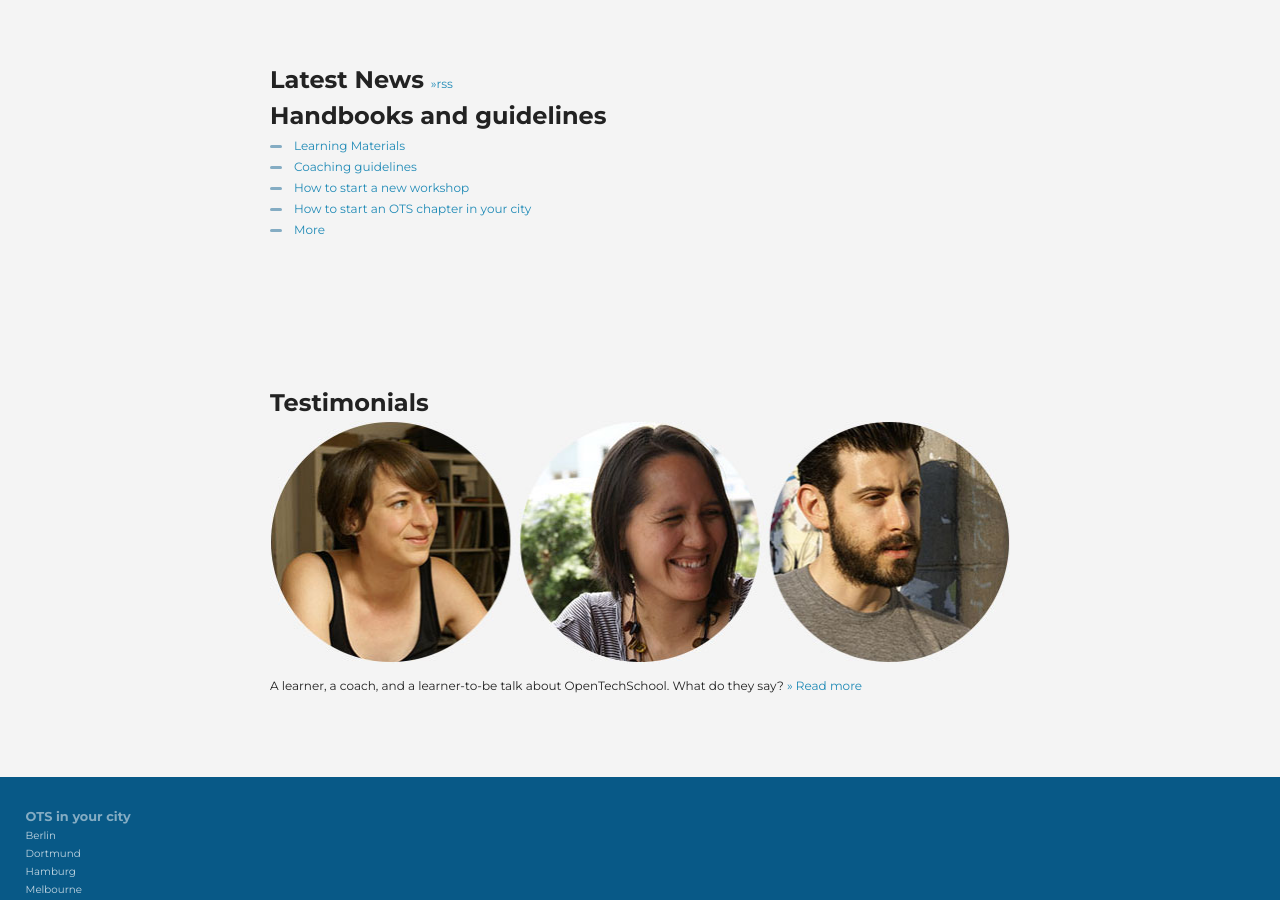
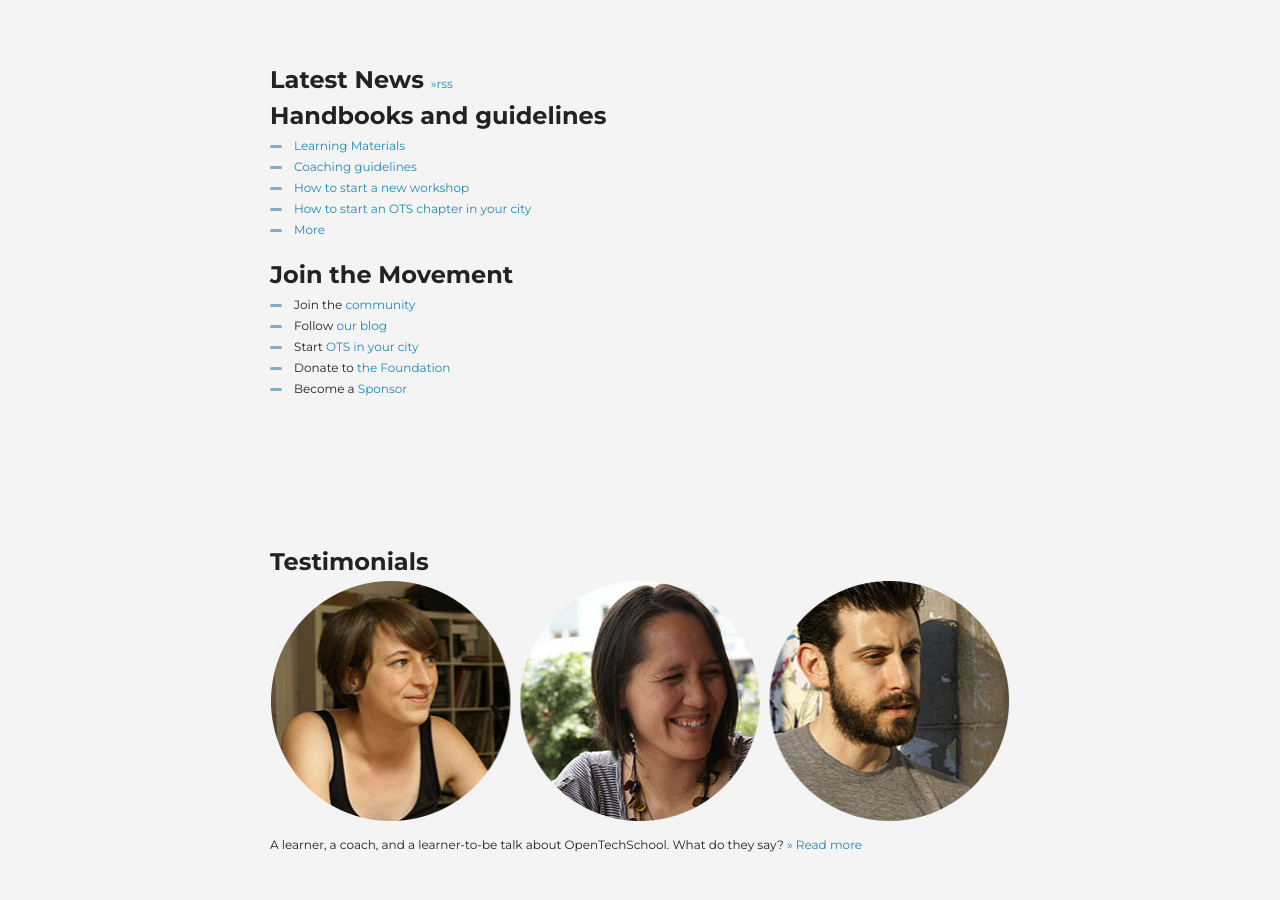
Before and after one commit to OpenTechSchool/www.opentechschool.org, a Jekyll site: the page built from index.html, in a window 1280 px wide and 900 px high, scrolled down 714 px. Built offline with Jekyll 4.4.1, drawn with Linux system fonts in a browser that asks for light colours; nearby versions of some CDN libraries.

Commit message:
add Join the Movement-block

```diff
--- a/index.html
+++ b/index.html
@@ -34,6 +34,7 @@ rss_feed: full
 
 
     <div class="col_right">
+
       <h2>Handbooks and guidelines</h2>
       <ul>
         <li><a href="{{site.baseurl}}material.html">Learning Materials</a></li>
@@ -41,6 +42,17 @@ rss_feed: full
         <li><a href="{{site.baseurl}}handbooks/workshops/starting-a-workshop.html" >How to start a new workshop</a></li>
         <li><a href="{{site.baseurl}}handbooks/city-blueprint.html">How to start an OTS chapter in your city</a></li>
         <li><a href="{{site.baseurl}}handbooks">More</a></li>
+      </ul>
+
+      <h2>Join the Movement</h2>
+      <ul>
+
+        <li>Join the <a href="http://discourse.opentechschool.org">community</a></li>
+        <li>Follow <a href="http://blog.opentechschool.org">our blog</a></li>
+        <li>Start <a href="{{site.baseurl}}handbooks/city-blueprint.html">OTS in your city</a></li>
+        <li>Donate to <a href="{{site.baseurl}}foundation/">the Foundation</a></li>
+        <li>Become a <a href="{{site.baseurl}}handbooks/sponsorship-and-support.html">Sponsor</a></li>
+
       </ul>
 
     </div>
```
